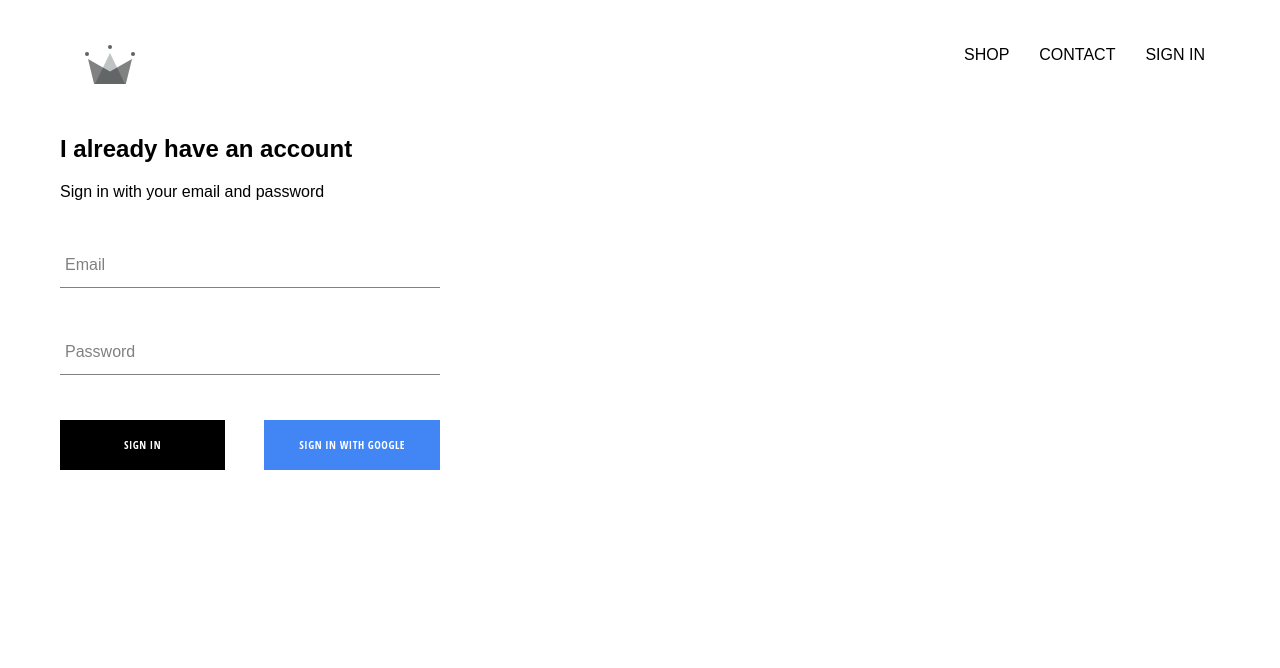
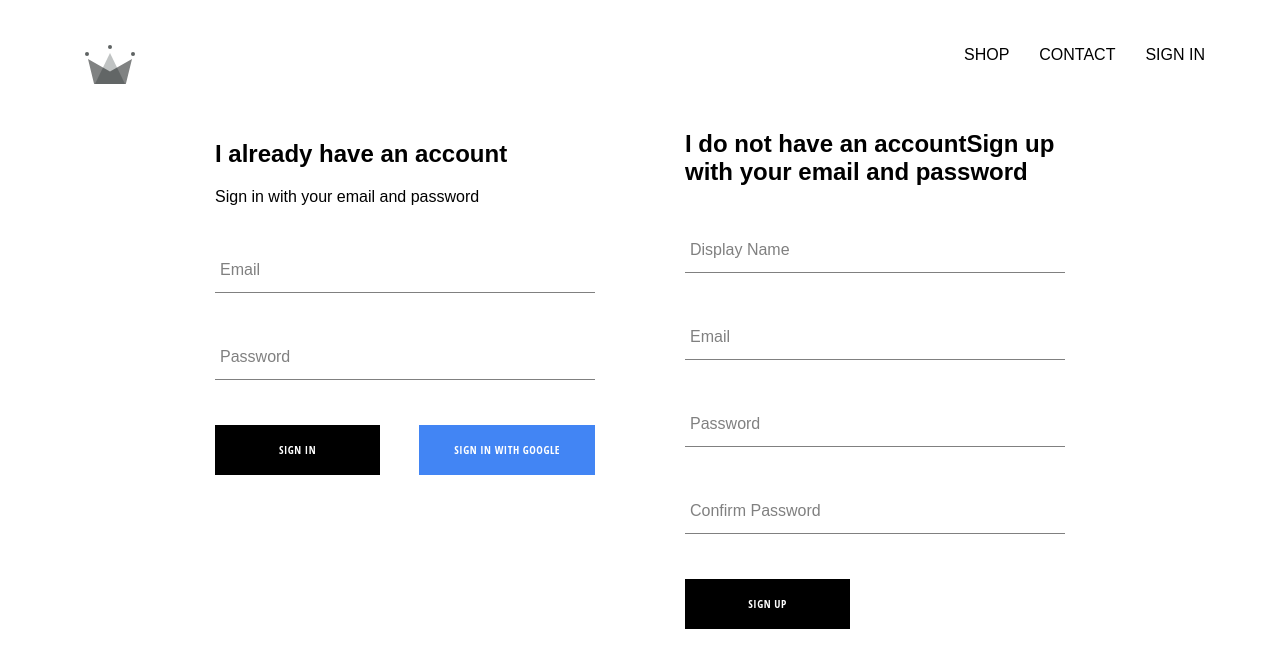
Before and after one commit to Lpadilla2018/crwn-clothing, a React (Create React App) app: page /signin in a window 1280 px wide. Shown: the top 668 px of the page. Built offline with nearby package versions, Linux system fonts and the light colour scheme; no server answers; a web font is replaced by a local one.

Commit message:
Add google firebase utils, add email and pass signup

```diff
--- a/src/App.js
+++ b/src/App.js
@@ -1,15 +1,15 @@
-import React from 'react';
-import { Route, Routes } from 'react-router-dom';
-import './App.css';
-import { auth, createUserProfileDocument } from './firebase/firebase.utils';
+import React from "react";
+import { Route, Routes } from "react-router-dom";
+import "./App.css";
+import { auth, createUserProfileDocument } from "./firebase/firebase.utils";
 
 // Pages
-import HomePage from './pages/homepage/homepage.component';
-import ShopPage from './pages/shop/shop.component';
-import SignInAndSignUpPage from './pages/sign-in-and-sign-up/sign-in-and-sign-up.component';
+import HomePage from "./pages/homepage/homepage.component";
+import ShopPage from "./pages/shop/shop.component";
+import SignInAndSignUpPage from "./pages/sign-in-and-sign-up/sign-in-and-sign-up.component";
 
 // Components
-import Header from './components/header/header.component.jsx';
+import Header from "./components/header/header.component.jsx";
 
 class App extends React.Component {
   constructor() {
@@ -32,17 +32,13 @@ class App extends React.Component {
         (await userRef).onSnapshot((snapShot) => {
           if (snapShot) {
             // set state of current user
-            this.setState(
-              {
-                currentUser: {
-                  id: snapShot.id,
-                  ...snapShot.data(),
-                },
+            this.setState({
+              currentUser: {
+                id: snapShot.id,
+                ...snapShot.data(),
               },
-              () => {
-                console.log(this.state);
-              }
-            );
+            });
+            console.log(this.state);
           } else {
             // Set to null
             this.setState({ currentUser: userAuth });
@@ -61,9 +57,9 @@ class App extends React.Component {
       <div>
         <Header currentUser={this.state.currentUser} />
         <Routes>
-          <Route path='/' element={<HomePage />}></Route>
-          <Route path='/shop' element={<ShopPage />}></Route>
-          <Route path='/signin' element={<SignInAndSignUpPage />}></Route>
+          <Route path="/" element={<HomePage />}></Route>
+          <Route path="/shop" element={<ShopPage />}></Route>
+          <Route path="/signin" element={<SignInAndSignUpPage />}></Route>
         </Routes>
       </div>
     );
--- a/src/components/sign-up/sign-up.component.jsx
+++ b/src/components/sign-up/sign-up.component.jsx
@@ -1,10 +1,10 @@
-import React from 'react';
-import './sign-up.styles.scss';
+import React from "react";
+import "./sign-up.styles.scss";
 
-import FormInput from '../form-input/form-input.component';
-import CustomButton from '../custom-button/custom-button';
+import FormInput from "../form-input/form-input.component";
+import CustomButton from "../custom-button/custom-button";
 
-import { auth, createUserProfileDocument } from '../../firebase/firebase.utils';
+import { auth, createUserProfileDocument } from "../../firebase/firebase.utils";
 
 class SignUp extends React.Component {
   constructor() {
@@ -12,21 +12,96 @@ class SignUp extends React.Component {
 
     // user enters to these fields
     this.state = {
-      displayName: '',
-      email: '',
-      password: '',
-      confirmPassword: '',
+      displayName: "",
+      email: "",
+      password: "",
+      confirmPassword: "",
     };
   }
 
+  handleSubmit = async (event) => {
+    event.preventDefault();
+
+    const { displayName, email, password, confirmPassword } = this.state;
+
+    // Check if password is the same
+    if (password !== confirmPassword) {
+      alert("password don't match");
+      return;
+    }
+
+    try {
+      const { user } = await auth.createUserWithEmailAndPassword(
+        email,
+        password
+      );
+
+      await createUserProfileDocument(user, { displayName });
+
+      // clear form after creation
+      this.setState({
+        displayName: "",
+        email: "",
+        password: "",
+        confirmPassword: "",
+      });
+    } catch (error) {
+      console.error(error);
+    }
+  };
+
+  handleChange = (event) => {
+    const { name, value } = event.target;
+
+    this.setState({ [name]: value });
+  };
+
   render() {
+    const { displayName, email, password, confirmPassword } = this.state;
     return (
-      <div className='sign-up'>
-        <h2 className='title'>
+      <div className="sign-up">
+        <h2 className="title">
           I do not have an account
           <span>Sign up with your email and password</span>
+          <form onSubmit={this.handleSubmit} className="sign-up-form">
+            <FormInput
+              type="text"
+              name="displayName"
+              value={displayName}
+              handleChange={this.handleChange}
+              label="Display Name"
+              required
+            ></FormInput>
+            <FormInput
+              type="email"
+              name="email"
+              value={email}
+              handleChange={this.handleChange}
+              label="Email"
+              required
+            ></FormInput>
+            <FormInput
+              type="password"
+              name="password"
+              value={password}
+              handleChange={this.handleChange}
+              label="Password"
+              required
+            ></FormInput>
+            <FormInput
+              type="password"
+              name="confirmPassword"
+              value={confirmPassword}
+              handleChange={this.handleChange}
+              label="Confirm Password"
+              required
+            ></FormInput>
+            <CustomButton type="submit">SIGN UP</CustomButton>
+          </form>
         </h2>
       </div>
     );
   }
 }
+
+export default SignUp;
--- a/src/components/sign-up/sign-up.styles.scss
+++ b/src/components/sign-up/sign-up.styles.scss
@@ -0,0 +1,10 @@
+.sign-up {
+    display: flex;
+    flex-direction: column;
+
+    width: 380px;
+
+    .title {
+        margin: 10px 0px;
+    }
+}
--- a/src/pages/sign-in-and-sign-up/sign-in-and-sign-up.component.jsx
+++ b/src/pages/sign-in-and-sign-up/sign-in-and-sign-up.component.jsx
@@ -1,10 +1,12 @@
 import './sign-in-and-sign-up.styles.scss';
 
 import SignIn from '../../components/sign-in/sign-in.component';
+import SignUp from '../../components/sign-up/sign-up.component';
 
 const SignInAndSignUpPage = () => (
   <div className='sign-in-and-sign-up'>
     <SignIn/>
+    <SignUp></SignUp>
   </div>
 );
 
--- a/src/pages/sign-in-and-sign-up/sign-in-and-sign-up.styles.scss
+++ b/src/pages/sign-in-and-sign-up/sign-in-and-sign-up.styles.scss
@@ -0,0 +1,7 @@
+.sign-in-and-sign-up {
+    width: 850px;
+    display: flex;
+
+    justify-content: space-between;
+    margin: 30px auto;
+}
```
